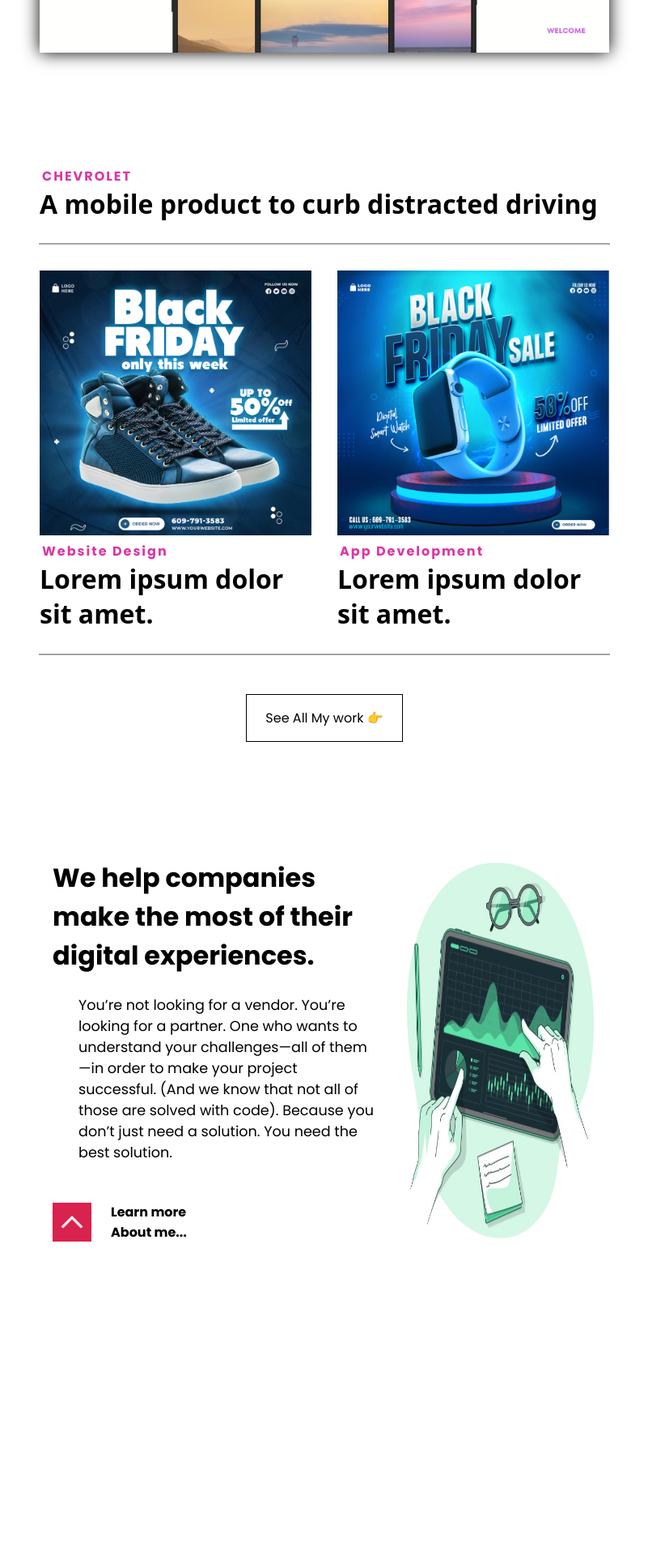
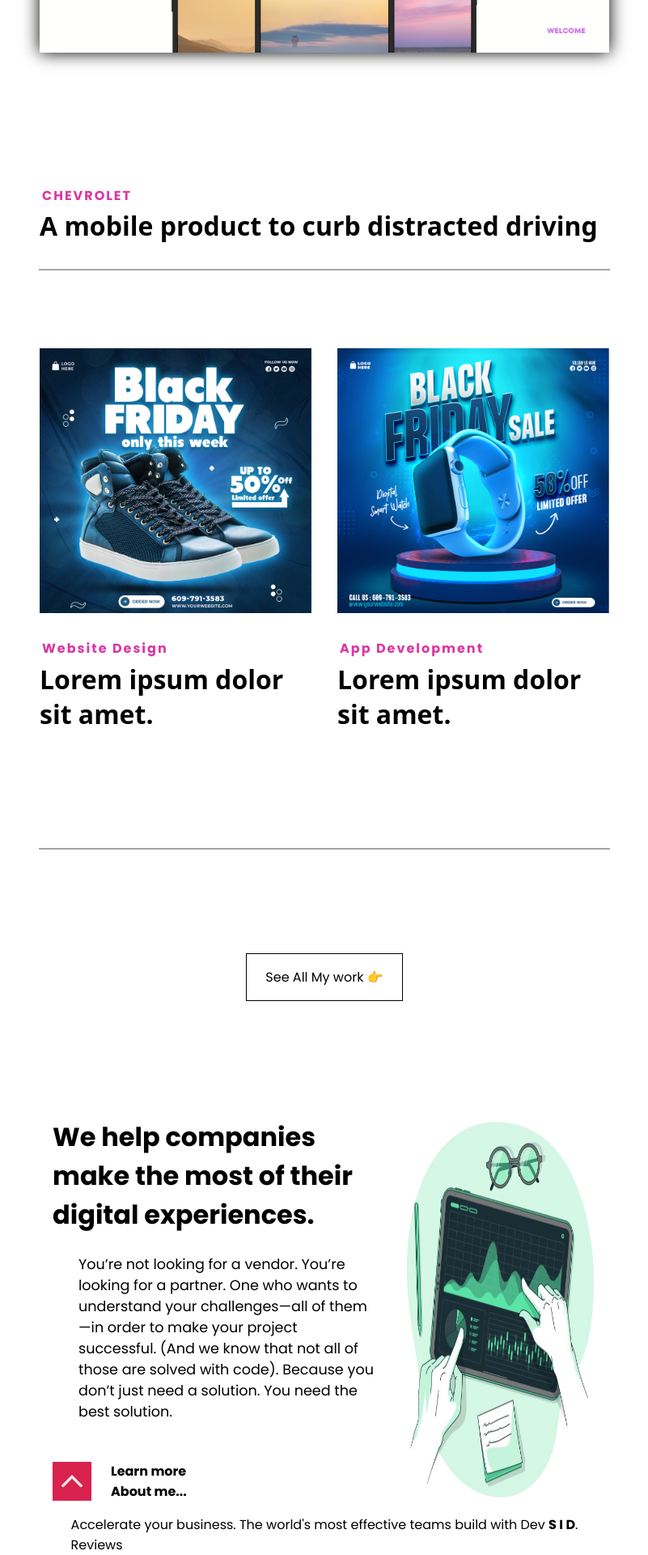
Before and after one commit to kevit-siddharth-singh/Beginner-React-Website-Design, a React (Create React App) app: page / in a window 1280 px wide. Shown: the part 1011-2931 px from the top of the page at 81% size, without its empty margins (239-1040 px from the left). Before the commit the page ends 2568 px from the top, so only its background shows below. Built offline with nearby package versions, Linux system fonts and the light colour scheme.

Commit message:
Handled some bugs

```diff
--- a/src/App.jsx
+++ b/src/App.jsx
@@ -2,6 +2,7 @@ import "./App.css";
 import Header from "./components/Header.jsx";
 import Main from "./components/Main.jsx";
 import Article from "./components/Article.jsx";
+import Customer from "./components/Customer.jsx";
 function App() {
   return (
     <>
@@ -9,8 +10,9 @@ function App() {
         <Header></Header>
         <div className="main-wrapper">
           <Main></Main>
-          <Article/>
+          <Article />
 
+          <Customer/>
         </div>
       </div>
     </>
--- a/src/components/Article.css
+++ b/src/components/Article.css
@@ -1,5 +1,5 @@
 .article-wrapper {
-  margin-top: 3rem;
+  margin-top: 4rem;
   /* background-color: red; */
   padding: 0%;
   width: 55%;
--- /dev/null
+++ b/src/components/Customer.jsx
@@ -0,0 +1,16 @@
+import React from 'react'
+
+function Customer() {
+  return (
+    <div className="customer-reviews">
+    <div className="cust-title">
+      Accelerate your business. The world's most effective teams build with
+      Dev <strong>S I D</strong>.
+    </div>
+    <div className="cust-btn">Reviews</div>
+    <div className="cust-card"></div>
+  </div>
+  )
+}
+
+export default Customer
--- a/src/components/Main.css
+++ b/src/components/Main.css
@@ -19,6 +19,8 @@
 }
 
 .para-title {
+  margin-top: 1.5rem;
+  margin-bottom: 0.2rem;
   padding-left: 3px;
   font-size: 1rem;
   font-weight: bold;
@@ -34,13 +36,16 @@
 }
 
 .divider {
-  margin-top: 1.7rem;
+  margin-top: 9rem;
+  margin-bottom: 4rem;
   width: 100%;
   border: 0.1px solid #3232326f;
 }
+.first-div{
+  margin-top: 2rem;
 
+}
 .posts {
-
   width: 100%;
   /* background-color: red; */
   display: flex;
@@ -50,6 +55,12 @@
 
 .post-img {
   width: 100%;
+  cursor: pointer;
+  /* box-shadow: 0 0 25px 6px #4db6ef; */
+  transition: all 0.3s ease-in-out;
+}
 
-  /* box-shadow: 0 0 25px 6px #4db6ef; */
+.post-img:hover {
+  transform: scale(1.03);
+  filter: drop-shadow(0px 0px 40px rgba(28, 219, 240, 0.76));
 }
--- a/src/components/Main.jsx
+++ b/src/components/Main.jsx
@@ -12,7 +12,7 @@ function Main() {
           A mobile product to curb distracted driving
         </p>
       </div>
-      <hr className="divider" />
+      <hr className="divider first-div" />
       <div className="posts">
         <div className="post-1">
           <img className="post-img" src={post1} alt="post-1" />
```
Also changed, not shown: src/components/Article.jsx (+11 -5 lines), src/components/Customer.css (added).
